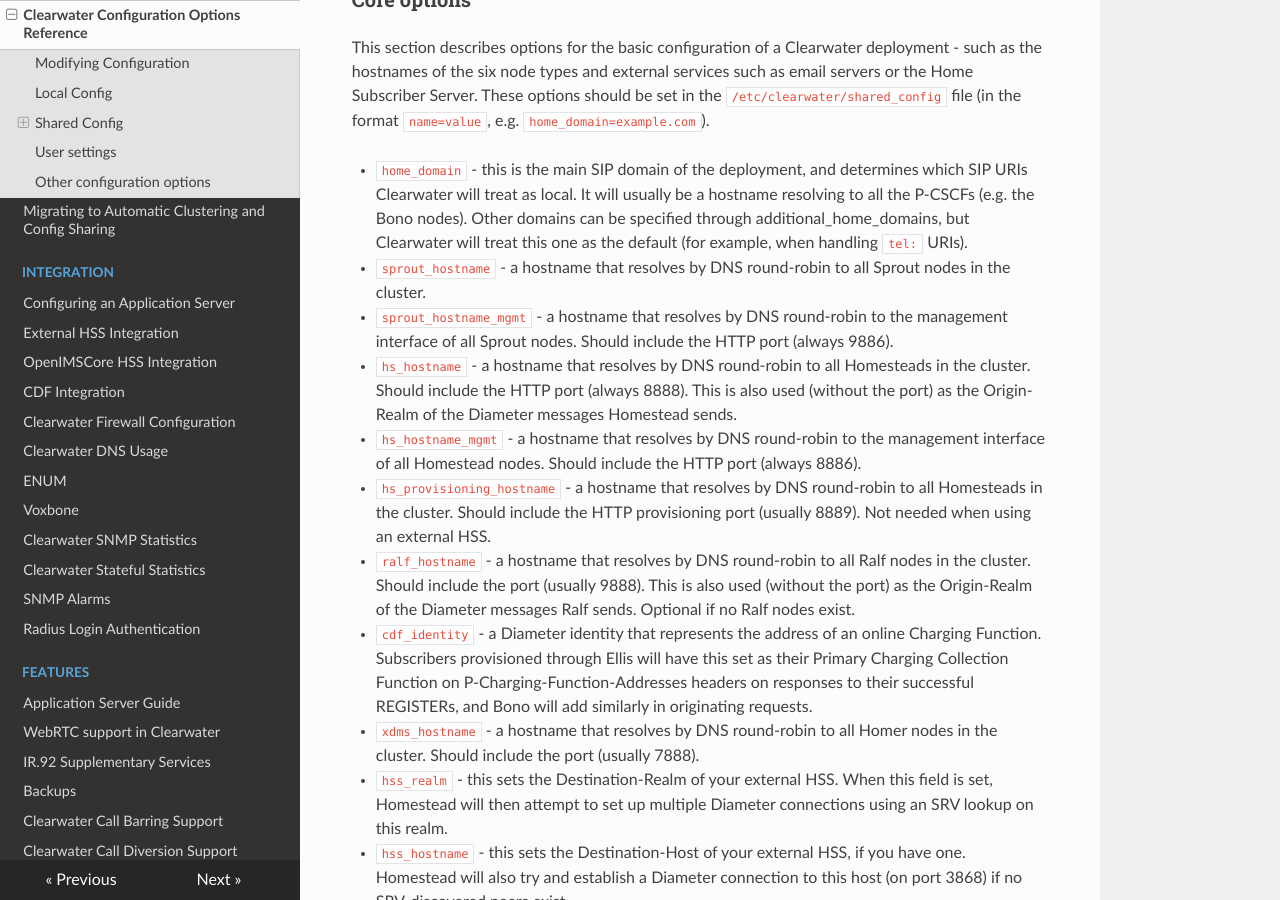
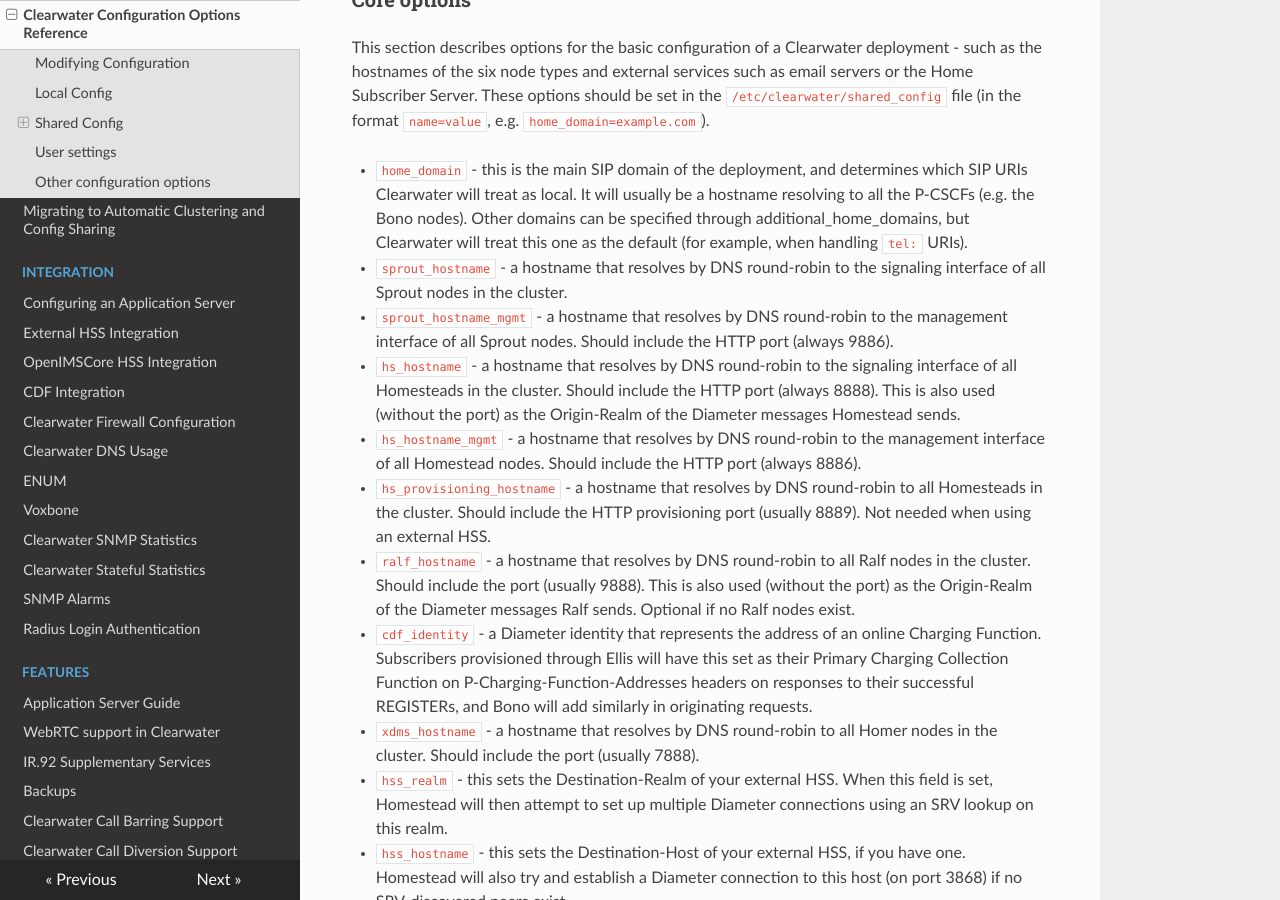
Before and after one commit to Metaswitch/clearwater-readthedocs, an MkDocs documentation site: the page built from docs/Clearwater_Configuration_Options_Reference.md, in a window 1280 px wide and 900 px high, scrolled down 2143 px. Built offline with MkDocs 1.6.1, drawn with Linux system fonts in a browser that asks for light colours; nearby versions of some CDN libraries; old or Windows-style settings are respelled for this version of MkDocs.

Commit message:
Update Clearwater_Configuration_Options_Reference.md

```diff
--- a/docs/Clearwater_Configuration_Options_Reference.md
+++ b/docs/Clearwater_Configuration_Options_Reference.md
@@ -53,9 +53,9 @@ This section describes settings that are common across the entire deployment.
 This section describes options for the basic configuration of a Clearwater deployment - such as the hostnames of the six node types and external services such as email servers or the Home Subscriber Server. These options should be set in the `/etc/clearwater/shared_config` file (in the format `name=value`, e.g. `home_domain=example.com`).
 
 * `home_domain` - this is the main SIP domain of the deployment, and determines which SIP URIs Clearwater will treat as local. It will usually be a hostname resolving to all the P-CSCFs (e.g. the Bono nodes). Other domains can be specified through additional_home_domains, but Clearwater will treat this one as the default (for example, when handling `tel:` URIs).
-* `sprout_hostname` - a hostname that resolves by DNS round-robin to all Sprout nodes in the cluster.
+* `sprout_hostname` - a hostname that resolves by DNS round-robin to the signaling interface of all Sprout nodes in the cluster.
 * `sprout_hostname_mgmt` - a hostname that resolves by DNS round-robin to the management interface of all Sprout nodes.  Should include the HTTP port (always 9886).
-* `hs_hostname` - a hostname that resolves by DNS round-robin to all Homesteads in the cluster. Should include the HTTP port (always 8888). This is also used (without the port) as the Origin-Realm of the Diameter messages Homestead sends.
+* `hs_hostname` - a hostname that resolves by DNS round-robin to the signaling interface of all Homesteads in the cluster. Should include the HTTP port (always 8888). This is also used (without the port) as the Origin-Realm of the Diameter messages Homestead sends.
 * `hs_hostname_mgmt` - a hostname that resolves by DNS round-robin to the management interface of all Homestead nodes.  Should include the HTTP port (always 8886).
 * `hs_provisioning_hostname` - a hostname that resolves by DNS round-robin to all Homesteads in the cluster. Should include the HTTP provisioning port (usually 8889). Not needed when using an external HSS.
 * `ralf_hostname` - a hostname that resolves by DNS round-robin to all Ralf nodes in the cluster. Should include the port (usually 9888). This is also used (without the port) as the Origin-Realm of the Diameter messages Ralf sends. Optional if no Ralf nodes exist.
```
